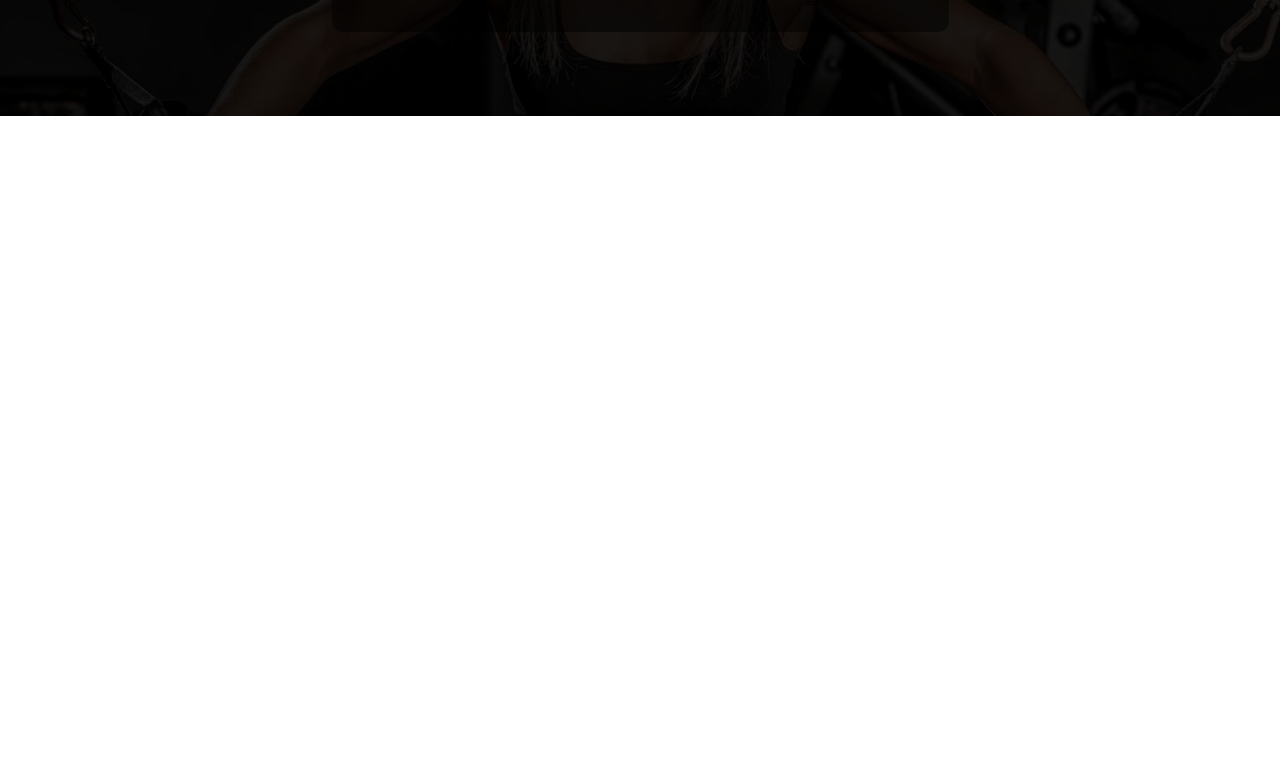
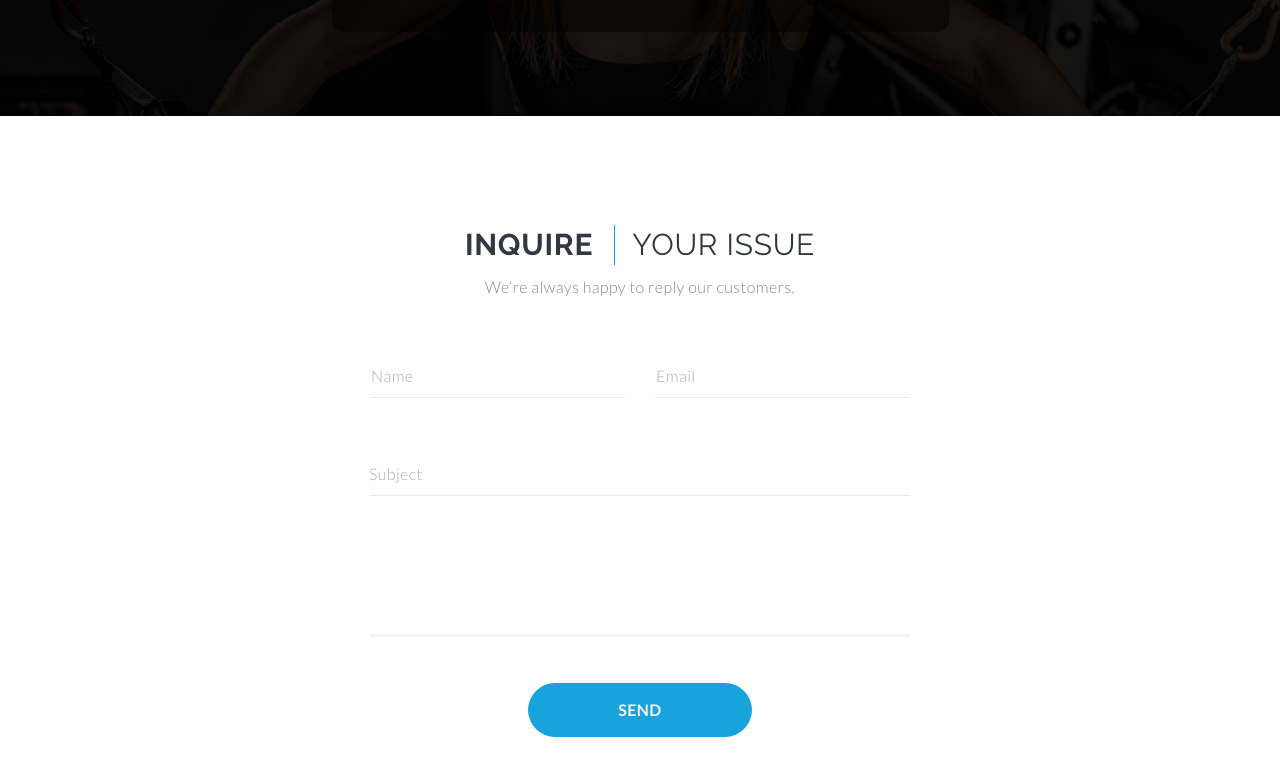
Before and after one commit to rayxxsuzuya/supplement, a plain HTML site: page index.html in a window 1280 px wide. Shown: the part 5596-6372 px from the top of the page. Drawn offline with nearby package versions, Linux system fonts and the light colour scheme.

Commit message:
page-inquire stylized

```diff
--- a/index.html
+++ b/index.html
@@ -365,6 +365,22 @@
 			</div>
 		</div>
 	</section>
+	<section class="page-inquire">
+		<div class="container text-center">
+			<div class="h2-title text-center">
+				<h2 class="text-uppercase">Inquire <span class="d-inline-block">Your Issue</span></h2>
+				<p>We’re always happy to reply our customers.</p>
+			</div>
+			<div class="row">
+				<div class="col-6 ml-auto mr-auto row">
+					<div class="input-name col"><input type="text" name="" id="" class="d-block w-100"></div>
+					<div class="input-email col"><input type="email" name="" id="" class="d-block w-100"></div>
+					<div class="textarea-block col-12"><textarea name="" class="d-block w-100"></textarea></div>
+				</div>
+			</div>
+			<button class="d-inline-block">SEND</button>
+		</div>
+	</section>
 
 
 	<script src="https://code.jquery.com/jquery-3.4.1.slim.min.js" integrity="sha384-J6qa4849blE2+poT4WnyKhv5vZF5SrPo0iEjwBvKU7imGFAV0wwj1yYfoRSJoZ+n" crossorigin="anonymous"></script>
--- a/sass/style.sass
+++ b/sass/style.sass
@@ -5,7 +5,7 @@ $blue-color: #18a3dd
 body
 	font-size: 16px
 	font-family: 'Lato', sans-serif
-	height: 6500px
+	height: 7000px
 
 .h2-title
 	h2
@@ -664,3 +664,88 @@ body
 					letter-spacing: 0.4px
 					flex-basis: 25%
 					z-index: 3
+
+.page-inquire
+	.container
+		padding-top: 111px
+		padding-bottom: 120px
+		.h2-title
+			margin-bottom: 98px
+			h2
+				&::before
+					left: 47.7%
+		.row
+			.col-6
+				.input-name
+					padding-left: 0
+					position: relative
+					&::before
+							content: 'Name'
+							display: block
+							position: absolute
+							color: #ababab
+							font-size: 1em
+							font-weight: 300
+							letter-spacing: 0.4px
+							top: -33px
+							left: 1px
+					input
+						border: none
+						border-top: 1px solid #ebebeb
+						outline-color: #ebebeb
+						padding: 10px
+				.input-email
+					padding-right: 0
+					position: relative
+					&::before
+							content: 'Email'
+							display: block
+							position: absolute
+							color: #ababab
+							font-size: 1em
+							font-weight: 300
+							letter-spacing: 0.4px
+							top: -33px
+							left: 16px
+					input
+						border: none
+						border-top: 1px solid #ebebeb
+						outline-color: #ebebeb
+						padding: 10px
+				.textarea-block
+					padding-left: 0
+					padding-right: 0
+					position: relative
+					margin-bottom: 98px
+					&::before
+							content: 'Subject'
+							display: block
+							position: absolute
+							color: #ababab
+							font-size: 1em
+							font-weight: 300
+							letter-spacing: 0.4px
+							top: 20px
+							left: -1px
+					textarea
+						margin-top: 53px
+						resize: none
+						border: none
+						border-top: 1px solid #ebebeb
+						border-bottom: 1px solid #ebebeb
+						padding-top: 20px
+						padding-bottom: 20px
+						padding-left: 15px
+						padding-right: 15px
+						height: 98.61%
+						outline-color: #ebebeb
+		button
+			color: #f1f1f1
+			font-size: 1em
+			font-weight: 700
+			text-transform: uppercase
+			letter-spacing: 0.4px
+			border: none
+			background-color: $blue-color
+			padding: 15px 90px
+			border-radius: 50px
```
Also changed, not shown: css/style.css, 1 other file.
